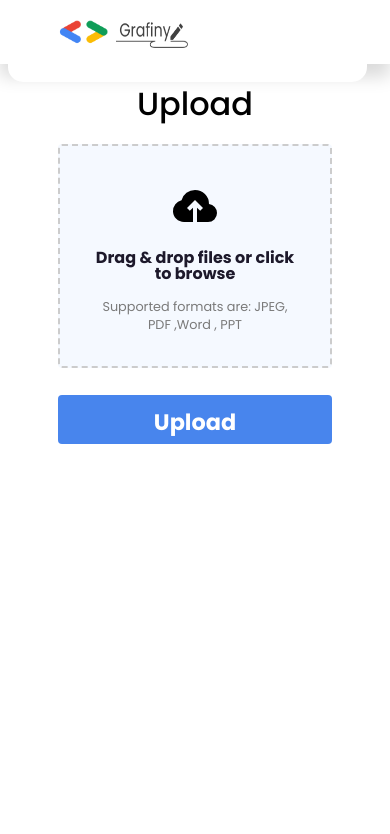
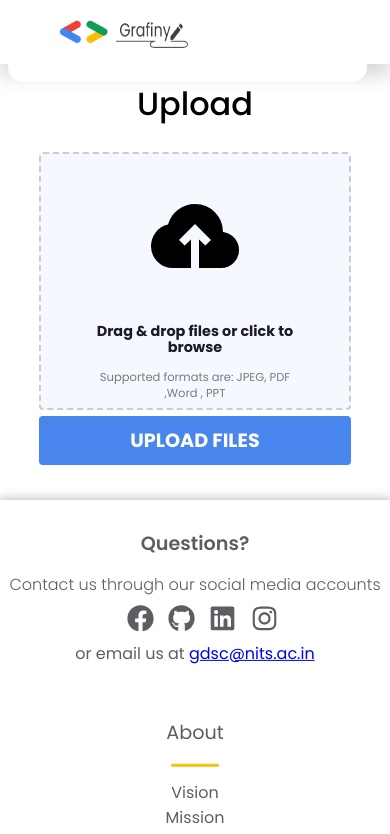
Before and after one commit to gdsc-nits-org/grafiny-client, a React (Vite) app: page /upload in a window 390 px wide. Shown: the top 834 px of the page. Built offline with nearby package versions, Linux system fonts and the light colour scheme; some icons are missing.

Commit message:
FIX: Minor CSS bugs

```diff
--- a/src/Pages/Upload/Upload.jsx
+++ b/src/Pages/Upload/Upload.jsx
@@ -108,24 +108,39 @@ const UploadingPage = () => {
         />
       </div>
       <h1 className={` ${selected ? styles.uploadStatus : styles.uploadStatusHide}`}>
-        UPLOADING
+        Uploading-n/n files
       </h1>
 
       <div className={styles["uploaded-files"]}>
         {files.map((file) => (
-          <div className={styles["uploaded-file"]}>
-            <div className={styles["file-name"]}>{file.name}</div>
+          <div>
+            <div className={styles["uploaded-file"]}>
+              <div className={styles["file-name"]}>{file.name}</div>
+              <Icon
+                className={styles["button-delete"]}
+                {...{ style: { color: "var(--gdsc-grayish-2-100)" } }}
+                icon="entypo:circle-with-cross"
+              />
+            </div>
+            <div
+              className={styles["file-progress-bar"]}
+              {...{ style: { width: `${file.progress}%` } }}
+            ></div>
+
             {/* <div className={styles["file-size"]}>{Math.round(file.size / 1024)} KB</div> */}
           </div>
         ))}
       </div>
 
       <h1 className={` ${uploaded ? styles.uploadStatus : styles.uploadStatusHide}`}>
-        UPLOADED
+        Uploaded
       </h1>
       <div className={styles["uploaded-files"]}>
         {uploadedFiles.map((file) => (
-          <div className={styles["uploaded-file"]}>
+          <div
+            className={styles["uploaded-file"]}
+            {...{ style: { marginBottom: "0.8em" } }}
+          >
             <div className={styles["file-name"]}>{file.name}</div>
             <Icon
               className={styles["button-delete"]}
@@ -137,7 +152,7 @@ const UploadingPage = () => {
       </div>
       <div className={styles["upload-button-container"]}>
         <button className={styles["upload-button"]} onClick={handleUpload}>
-          Upload
+          UPLOAD FILES
         </button>
       </div>
     </div>
--- a/src/Pages/Upload/Upload.module.scss
+++ b/src/Pages/Upload/Upload.module.scss
@@ -4,12 +4,13 @@
   align-items: center;
   padding: 1em;
   font-family: Arial, sans-serif;
-  min-height: 100vh;
+
   h1 {
     font-weight: 500;
   }
+
   .file-upload {
-    margin-top: 1em;
+    margin-top: 1.5em;
     display: flex;
     flex-direction: column;
     align-items: center;
@@ -19,16 +20,16 @@
     }
 
     .upload-box {
-      padding: 2em;
+      padding: 3em 6em;
       display: flex;
       flex-direction: column;
       align-items: center;
       justify-content: center;
       cursor: pointer;
-      width: 100%;
       background: rgba(161, 194, 250, 0.1);
       border: 2px dashed #ccc;
       border-radius: 4px;
+      width: 45vw;
 
       .upload-icon {
         font-size: 6em;
@@ -53,7 +54,6 @@
           font-style: normal;
           font-weight: 400;
           font-size: 0.8em;
-          line-height: 18px;
           display: flex;
           align-items: center;
           text-align: center;
@@ -69,80 +69,48 @@
       border-color: #111;
     }
   }
+
   .uploadStatusHide {
     display: none;
   }
+
   .uploadStatus {
     font-family: "Poppins";
     font-style: normal;
     font-weight: 700;
     font-size: 1.4em;
     color: var(--gdsc-grayish-2-100);
-    margin-top: 1em;
+    margin: 1em 0 0.5em 0;
+    width: 45vw;
   }
-  .file-list {
-    display: flex;
-    flex-direction: column;
-    align-items: center;
-    justify-content: center;
-    width: 100%;
-    margin-bottom: 20px;
 
-    .file-item {
-      display: flex;
-      justify-content: space-between;
-      align-items: center;
-      width: 100%;
-      padding: 10px;
-      background-color: #f0f0f0;
-      margin-bottom: 10px;
-      border-radius: 5px;
-
-      .file-details {
-        display: flex;
-        flex-direction: column;
-
-        .file-name {
-          font-size: 16px;
-          font-weight: bold;
-          margin-bottom: 5px;
-        }
-
-        .file-progress-bar {
-          height: 4px;
-          background-color: #1e90ff;
-          border-radius: 5px;
-          color: #0f0f0f;
-          width: 19.4em;
-          margin: auto;
-        }
-      }
-    }
+  .file-progress-bar {
+    height: 0.2em;
+    background-color: #1e90ff;
+    border-radius: 5px;
   }
 
   .uploaded-files {
     display: flex;
     flex-direction: column;
     align-items: center;
-    width: 27.15em;
 
     .uploaded-file {
       display: flex;
       justify-content: space-between;
       align-items: center;
-      width: 100%;
-      padding: 10px;
-      background-color: #f0f0f0;
-      margin-bottom: 10px;
+      width: 45vw;
+      padding: 0.7em;
       border-radius: 5px;
+      border: 1px solid var(--gdsc-blue-3-100);
 
       .file-name {
-        font-size: 16px;
-        font-weight: bold;
-        margin-bottom: 5px;
+        font-size: 1em;
       }
+
       .button-delete {
         cursor: pointer;
+        color: var(--gdsc-red-2-100);
       }
     }
   }
@@ -150,17 +118,16 @@
   .upload-button {
     color: var(--gdsc-bg-2-100);
     border: none;
+    width: 45vw;
     cursor: pointer;
     transition: background-color 0.3s;
-    height: 2.2em;
-    width: 19.4em;
     background-color: var(--gdsc-blue-1-100);
     border-radius: 4px;
     font-family: "Poppins";
     font-style: normal;
     font-weight: 700;
-    font-size: 1.4em;
-    margin: 1.2em;
+    font-size: 1.2em;
+    margin-bottom: 1em;
   }
 
   .upload-button:hover {
@@ -168,50 +135,64 @@
   }
 }
 
-@media screen and (max-width: 500px) {
+@media screen and (max-width: 900px) {
   .uploading-page {
     .file-upload {
-      margin-top: 1em;
       .upload-box {
-        padding: 2em;
-        width: 17.15em;
-        .upload-icon {
-          font-size: 3em;
-        }
+        width: 60vw;
+        padding: 1.5em 3em;
 
         .upload-text {
-          font-size: 1em;
+          font-size: 1.1rem;
         }
       }
     }
-    .upload-status-hide {
-      display: none;
+
+    .uploadStatus {
+      font-size: 1.2em;
+      margin: 1em 0 0.5em 0;
+      width: 60vw;
     }
-    .upload-status {
-      font-size: 1.2em;
+
+    .uploaded-files {
+      .uploaded-file {
+        width: 60vw;
+      }
     }
-    .file-list {
-      .file-item {
-        .file-details {
-          .file-name {
-            font-size: 1em;
-          }
 
-          .file-progress-bar {
-            height: 4px;
-            background-color: #1e90ff;
-            border-radius: 5px;
-            color: #0f0f0f;
-            width: 10em;
-          }
+    .upload-button {
+      width: 60vw;
+    }
+  }
+}
+
+@media screen and (max-width: 550px) {
+  .uploading-page {
+    .file-upload {
+      .upload-box {
+        padding-bottom: 0.4em;
+        width: 80vw;
+
+        .upload-text {
+          font-size: 0.9em;
         }
       }
     }
+
+    .uploadStatus {
+      font-size: 1em;
+      margin: 1em 0 0.5em 0;
+      width: 80vw;
+    }
+
     .uploaded-files {
-      width: 17.15em;
+      .uploaded-file {
+        width: 80vw;
+      }
     }
+
     .upload-button {
-      width: 12.25em;
+      width: 80vw;
     }
   }
 }
```
